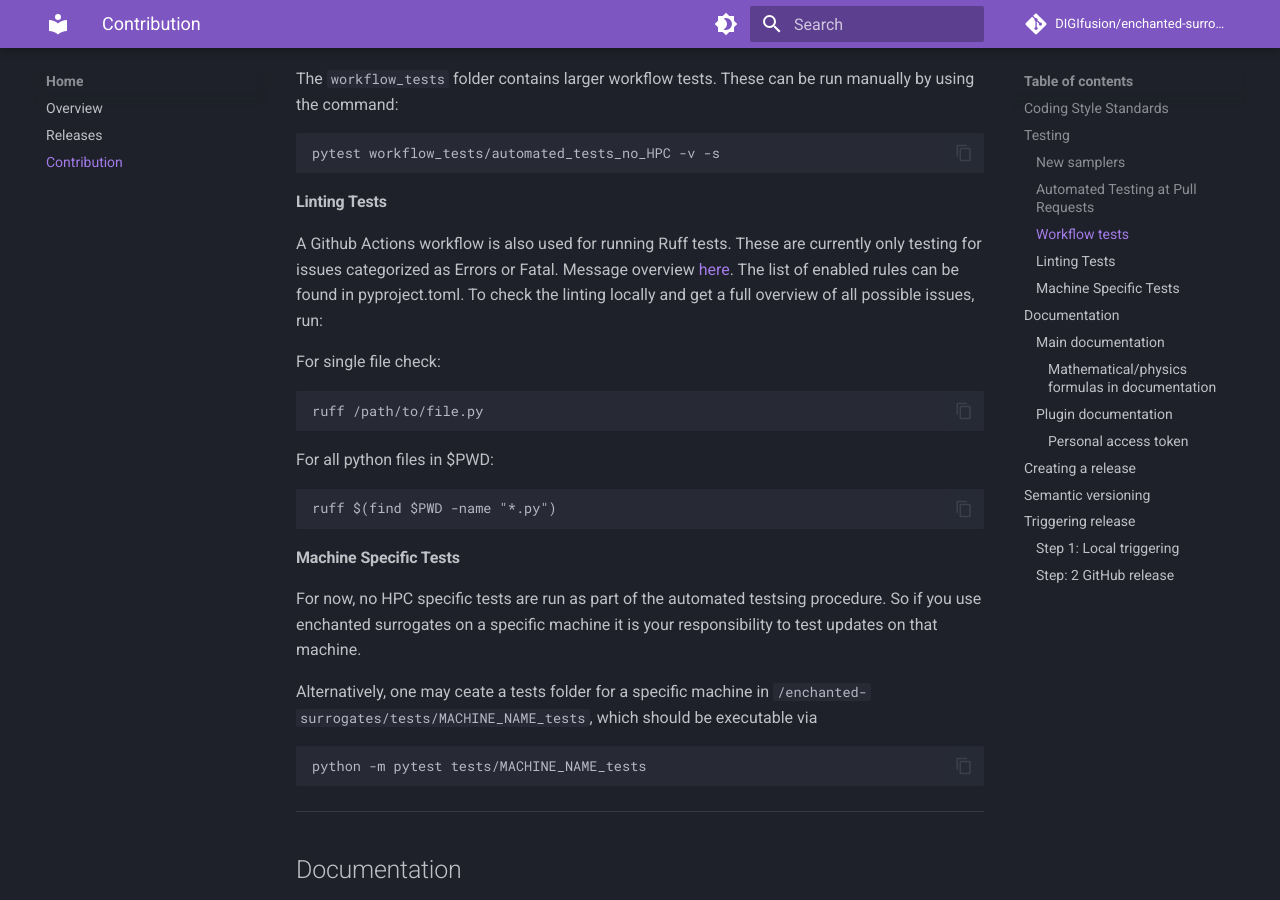
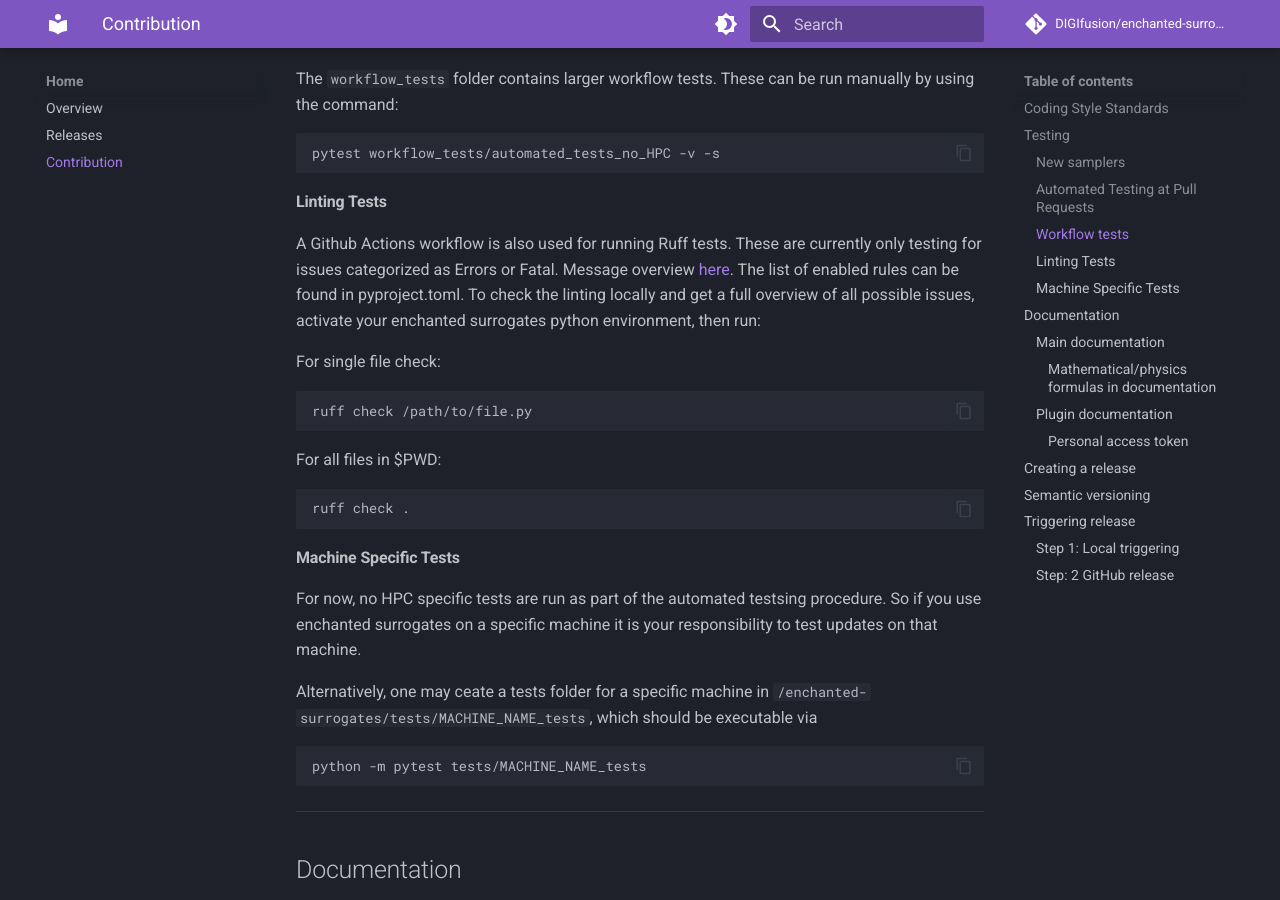
Before and after one commit to DIGIfusion/enchanted-surrogates, an MkDocs documentation site: the page built from docs/contribution.md, in a window 1280 px wide and 900 px high, scrolled down 1616 px. Built offline with MkDocs 1.6.1 and Material for MkDocs 9.7.7, drawn with Linux system fonts in a browser that asks for light colours; comment, search, counter and statistics services are not loaded.

Commit message:
I had issues when following guidlines in contribution, ruff was checking all the .py files that git had made which do not need checked.

```diff
--- a/docs/contribution.md
+++ b/docs/contribution.md
@@ -80,15 +80,16 @@ A Github Actions workflow is also used for running Ruff tests. These are
 currently only testing for issues categorized as Errors or Fatal. Message
 overview [here](https://docs.astral.sh/ruff/rules/). The list of enabled rules
 can be found in pyproject.toml. To check the linting locally and get a full
-overview of all possible issues, run:
+overview of all possible issues, activate your enchanted surrogates python
+environment, then run:
 
 For single file check:
 
-    ruff /path/to/file.py
+    ruff check /path/to/file.py
 
-For all python files in $PWD:
+For all files in $PWD:
 
-    ruff $(find $PWD -name "*.py")
+    ruff check .
 
 #### Machine Specific Tests
 
```
